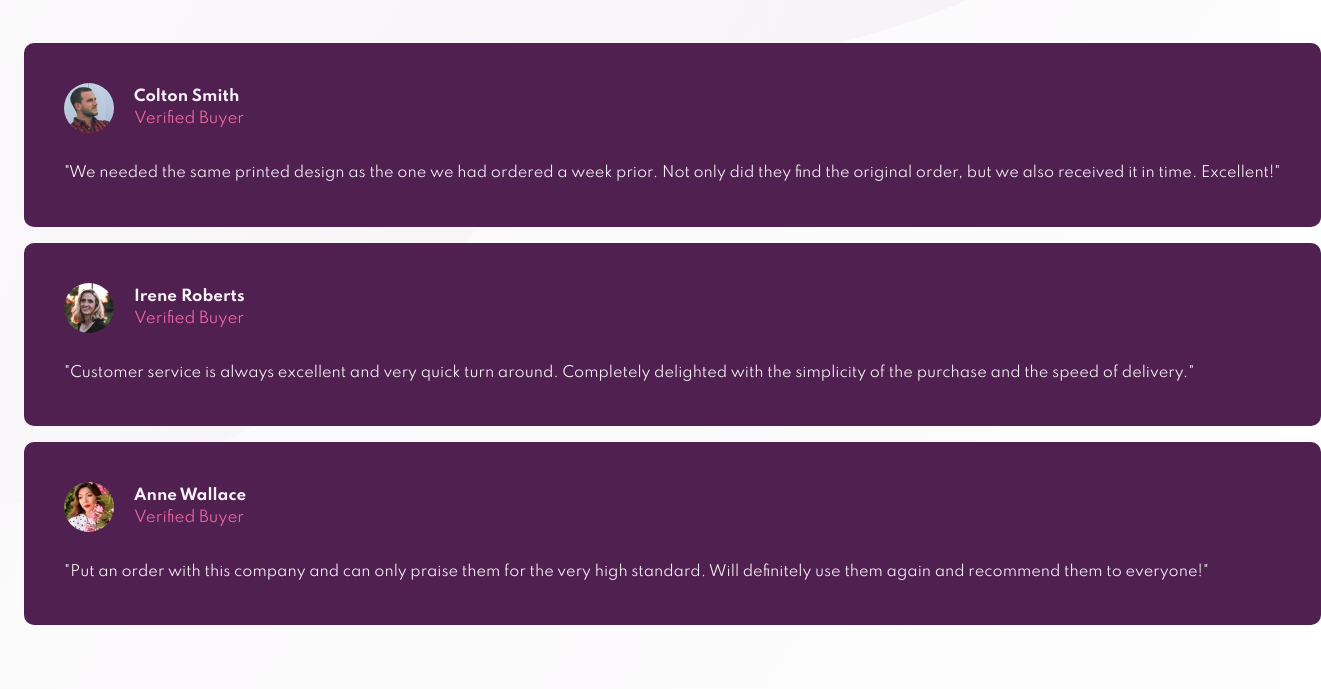
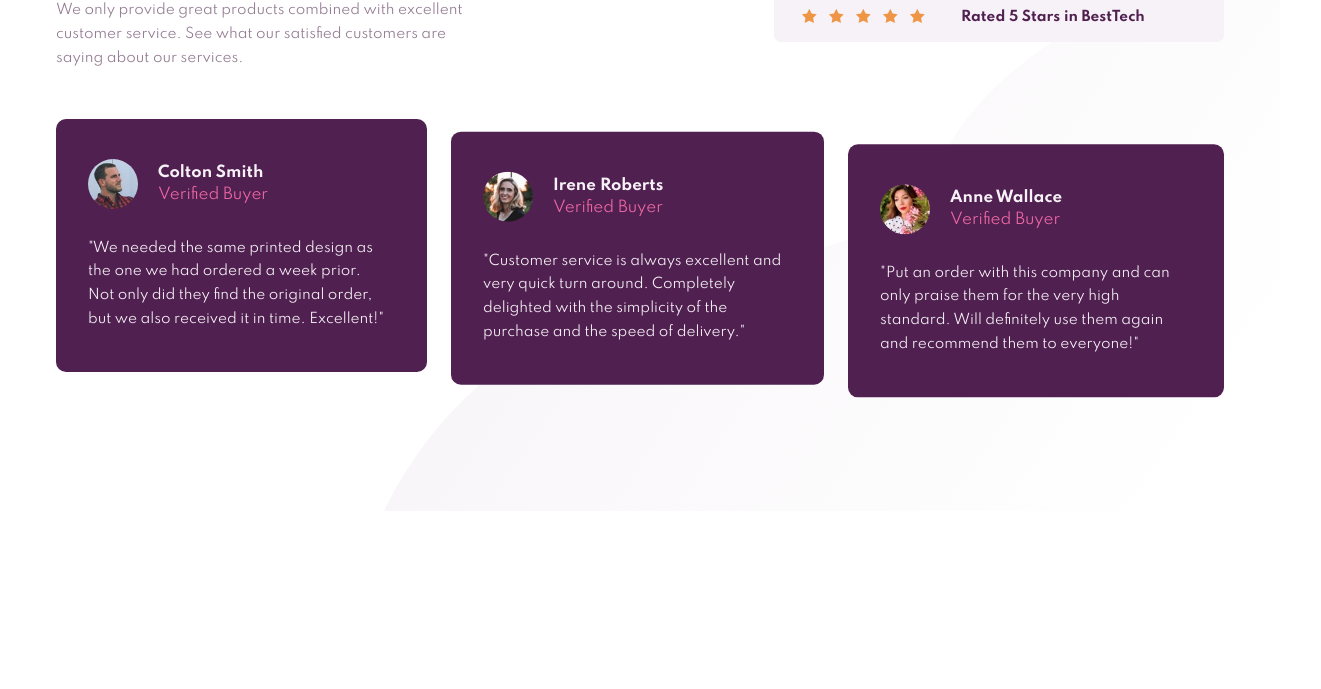
Before and after one commit to fidellim/Social-Proof-Section, a plain HTML site: page index.html in a window 1280 px wide. Shown: the part 289-978 px from the top of the page, 1321 px wide, since content can reach past the window. After the commit the page ends 800 px from the top, so only its background shows below. Drawn offline with Linux system fonts and the light colour scheme.

Commit message:
add desktop version

```diff
--- a/styles.scss
+++ b/styles.scss
@@ -22,7 +22,7 @@ body {
 	font-family: $spartan;
 	font-size: 15px;
 	width: 100%;
-	height: 100%;
+	height: auto;
 	overflow-x: hidden;
 	position: relative;
 }
@@ -46,8 +46,8 @@ body {
 	img {
 		position: absolute;
 		bottom: 0;
-		left: 0;
-		width: 100%;
+		right: 0;
+		width: 50%;
 		height: auto;
 		z-index: -1;
 		// background-color: red;
@@ -144,18 +144,40 @@ img {
 	display: block;
 }
 
-@media (min-width: 768px) {
+@media (min-width: 970px) {
+	body {
+		display: grid;
+		justify-content: center;
+		align-items: center;
+		height: 100vh;
+	}
 	.container {
 		display: grid;
-		grid-template-columns: min-content max-content;
+		grid-template-columns: min-content auto;
 		grid-template-rows: auto auto;
+		max-width: 1200px;
+		padding: 0 1rem;
+		margin: 0 auto;
+	}
+	.bg-top {
+		img {
+			width: 30%;
+			content: url("./images/bg-pattern-top-desktop.svg");
+		}
+	}
+
+	.bg-bottom {
+		img {
+			width: 70%;
+			content: url("./images/bg-pattern-bottom-desktop.svg");
+		}
 	}
 	.desc-container {
 		grid-column: 1 / span 1;
 		grid-row: 1 / span 1;
 		h1 {
 			text-align: left;
-			padding: 0 0rem;
+			padding: 0;
 			margin-bottom: 0.5rem;
 			font-size: 2.5rem;
 			width: 350px;
@@ -164,7 +186,6 @@ img {
 			text-align: left;
 			font-size: 0.85rem;
 			padding: 0;
-			margin-bottom: 3rem;
 			line-height: 1.75;
 			width: 420px;
 		}
@@ -172,71 +193,55 @@ img {
 	.reviews {
 		grid-column: 2 / span 1;
 		grid-row: 1 / span 1;
+		align-self: center;
+		justify-self: flex-end;
+		margin-bottom: 3rem;
 		.review {
 			grid-auto-flow: column;
-			gap: 0.5rem;
+			grid-template-columns: min-content auto;
+			gap: 2.25rem;
+			margin-bottom: 1rem;
+			width: 450px;
 			padding: 1rem 1.75rem;
-			border-radius: 7px;
+
 			div {
-				display: grid;
-				grid-auto-flow: column;
-				gap: 0.75rem;
-				margin: 0 auto;
-
 				img {
-					display: block;
 					width: 15px;
 				}
 			}
 			h3 {
-				text-align: center;
-				color: $veryDarkMagenta;
+				text-align: left;
+				font-size: 0.85rem;
 			}
+		}
+		.review:first-child {
+			transform: translateX(-20%);
+		}
+		.review:nth-child(2) {
+			transform: translateX(-10%);
 		}
 	}
 
 	.testaments {
-		display: grid;
-		// grid-auto-flow: column;
-		gap: 1rem;
+		grid-auto-flow: column;
+		gap: 1.5rem;
 		grid-row: 2 / span 1;
 		grid-column: 1 / span 2;
 
 		// screen width: 427px
 		.testament {
-			// min-content takes smallest size item
-			display: grid;
-			grid-template-columns: min-content auto;
-			grid-template-rows: auto auto;
-			background-color: $veryDarkMagenta;
-			color: $lightGrayishMagenta;
-			padding: 2.5rem;
-			border-radius: 10px;
-
-			img {
-				width: 50px;
-				height: auto;
-				border-radius: 50%;
-				margin-right: 1.25rem;
-			}
-
-			div {
-				align-self: center;
-			}
+			padding: 2.5rem 2rem;
 
 			p {
-				grid-row: 2 / span 1;
-				grid-column: 1 / span 2;
-				margin-top: 1.75rem;
-				font-size: 0.9rem;
-				line-height: 1.75;
+				font-size: 0.85rem;
+				padding-right: 0.6rem;
 			}
-
-			.verified-text {
-				font-weight: 400;
-				color: $softPink;
-				margin-top: 0.25rem;
-			}
+		}
+		.testament:nth-child(2) {
+			transform: translateY(5%);
+		}
+		.testament:last-child {
+			transform: translateY(10%);
 		}
 	}
 }
```
Also changed, not shown: styles.css, 1 other file.
